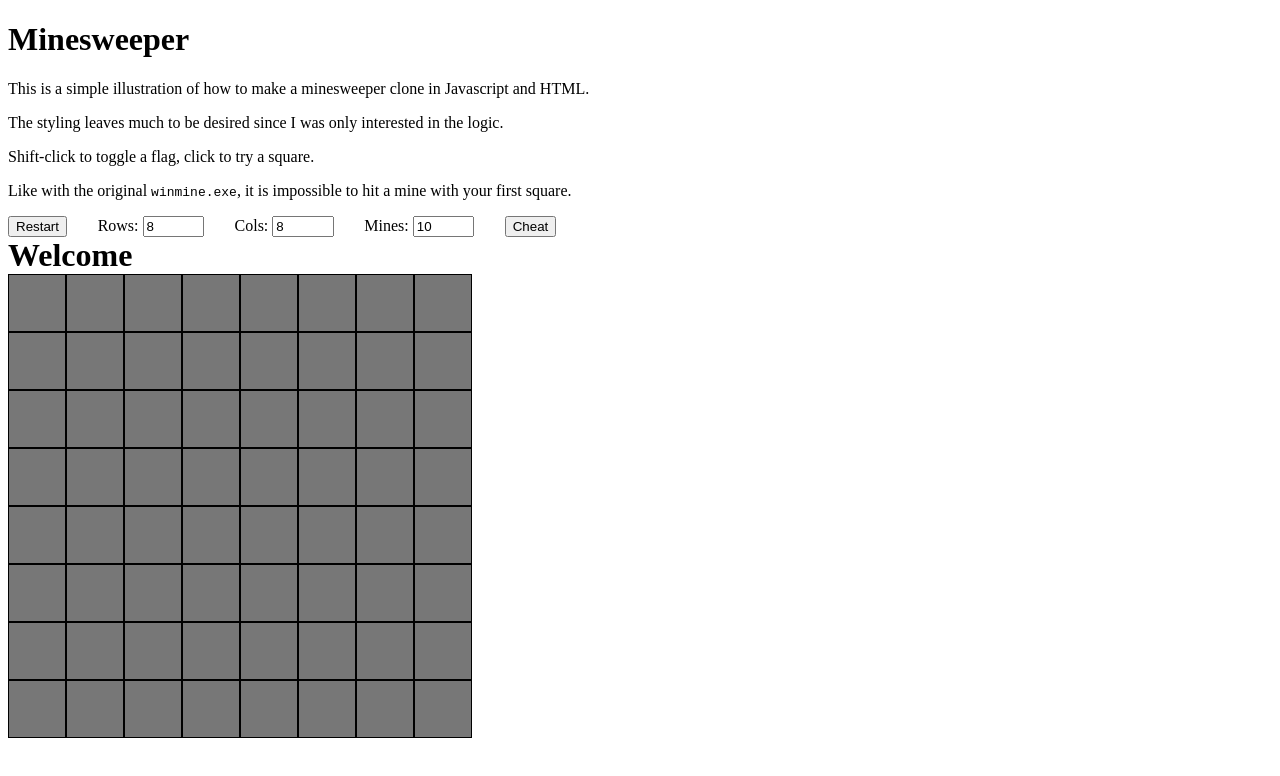
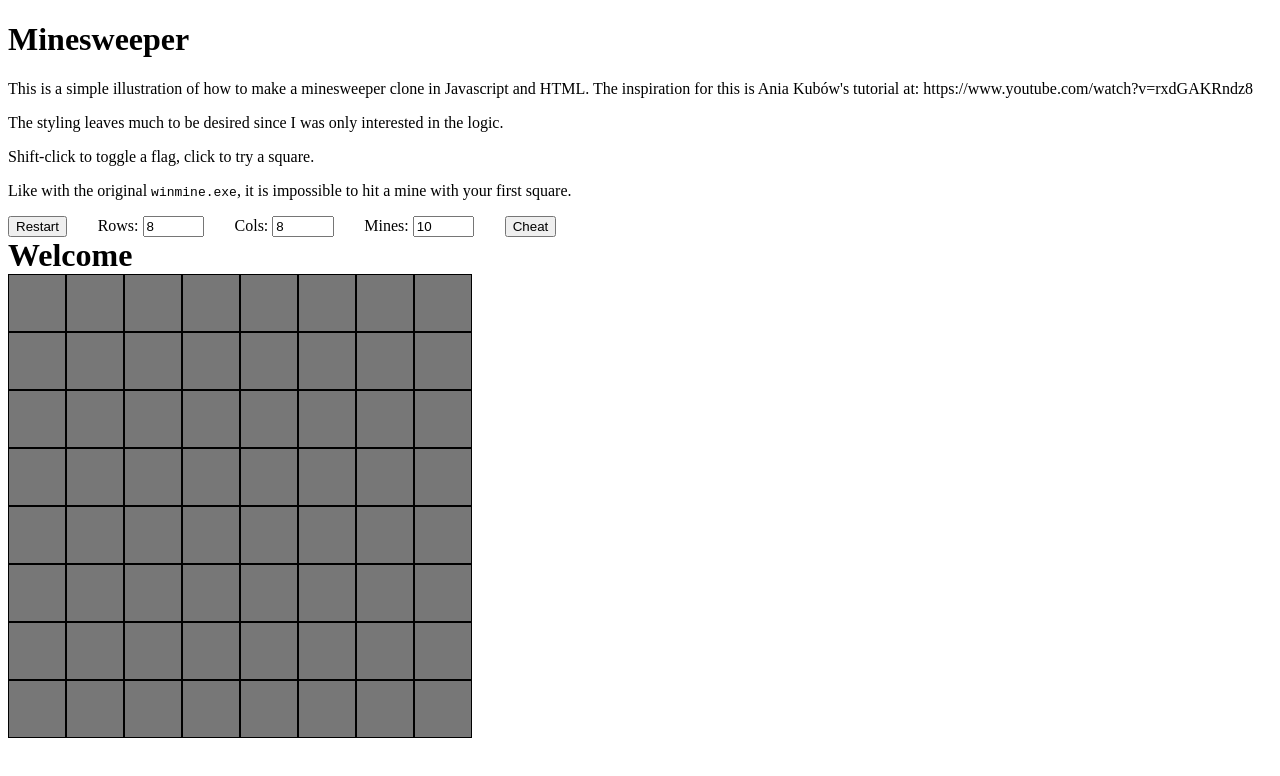
Before and after one commit to johnallsup/javascript-games, a plain HTML site: page minesweeper-js-html/mine.html in a window 1280 px wide. Drawn offline with Linux system fonts and the light colour scheme.

Commit message:
Added a few lines to README and mine.html giving credit for inspriation

```diff
--- a/minesweeper-js-html/mine.html
+++ b/minesweeper-js-html/mine.html
@@ -10,7 +10,10 @@
 </head>
 <body>
   <h1>Minesweeper</h1>
-  <p>This is a simple illustration of how to make a minesweeper clone in Javascript and HTML.</p>
+  <p>
+  This is a simple illustration of how to make a minesweeper clone in Javascript and HTML.
+  The inspiration for this is Ania Kubów's tutorial at: https://www.youtube.com/watch?v=rxdGAKRndz8
+  </p>
   <p>The styling leaves much to be desired since I was only interested in the logic.</p>
   <p>Shift-click to toggle a flag, click to try a square.</p>
   <p>Like with the original <code>winmine.exe</code>, it is
```
Also changed, not shown: 1 other file.
